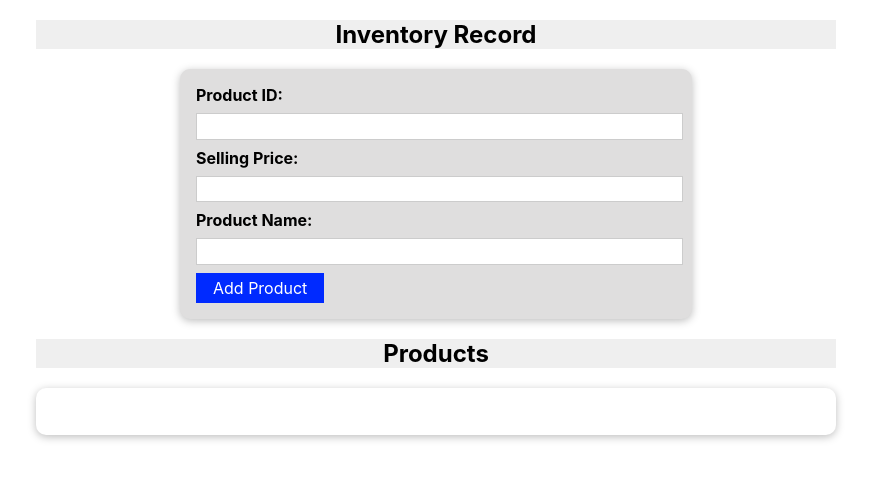
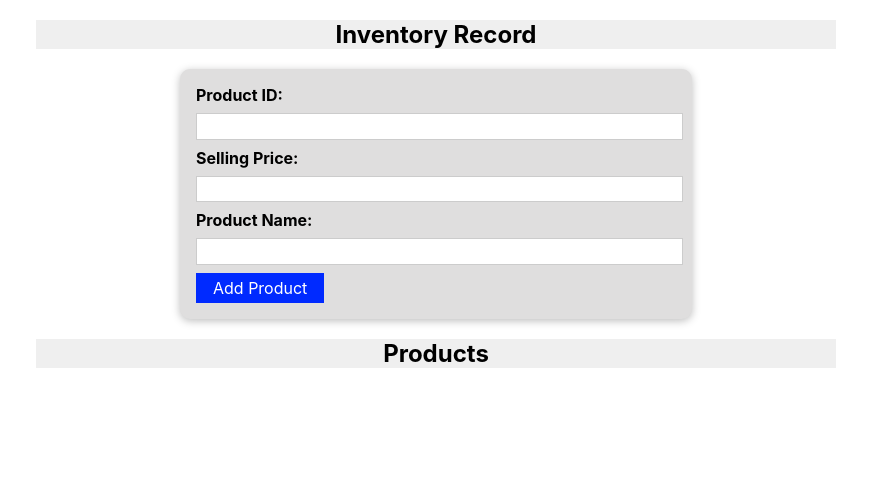
Before and after one commit to Codetraker/simple_ecommerce_app, a React (Create React App) app: page / in a window 1280 px wide. Shown: the top 480 px of the page, without its empty margins (204-1075 px from the left). Built offline with nearby package versions, Linux system fonts and the light colour scheme.

Commit message:
delete work

```diff
--- a/src/App.js
+++ b/src/App.js
@@ -11,14 +11,21 @@ function App() {
       setProducts((prev)=>{
         return [...prev,{id:prodId,price:price,name:prodName}];
       });
-    }
+    };
+    const deleteItemHandler=(goalId)=>{
+        setProducts((prev)=>{
+          const updatedProd = prev.filter((item)=> item.id !== goalId);
+          return updatedProd;
+        });
+    };
+
   return (
-    <div>
+    <>
       <Header>Inventory Record</Header>
-      <AddProd onAddProd={addProdHandler} />
+      <AddProd onAddProd={addProdHandler}  />
       <Header>Products</Header>
-      <OutputList data={products} />
-    </div>
+      {products.length>0 && <OutputList data={products} onDelete={deleteItemHandler} />}
+    </>
   );
 }
 
--- a/src/component/AddProd.js
+++ b/src/component/AddProd.js
@@ -2,6 +2,7 @@ import React,{useState} from 'react';
 import Card from "../UI/Card";
 import './AddProd.css';
 import Button from '../UI/Button';
+import OutputList from './OutputList';
 
 function AddProd(props){
     const [prodId, setProdId] = useState('');
--- a/src/component/OutputList.js
+++ b/src/component/OutputList.js
@@ -4,13 +4,18 @@ import './OutputList.css';
 import Button from '../UI/Button';
 
 function OutputList(props) {
+
+    const deleteHandler = (prodId) =>{
+        props.onDelete(prodId);
+    };
+
     return(
         <OutputBox>
             <ul>
                 {props.data.map((i)=>(
                     <li key={i.id}>
                         <strong>ID-</strong>{i.id} - <strong>Price-</strong>Rs.{i.price}.00 - <strong>Item_Name-</strong>{i.name}
-                        <Button btype="delete" type="delete">Delete</Button>
+                        <Button btype="delete" type="delete" onClick={()=>deleteHandler(i.id)}>Delete</Button>
                     </li>
                 ))}
             </ul>
```
